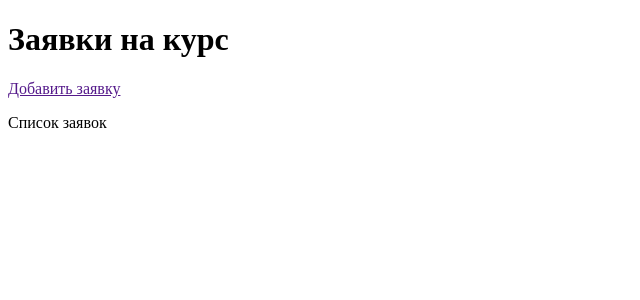
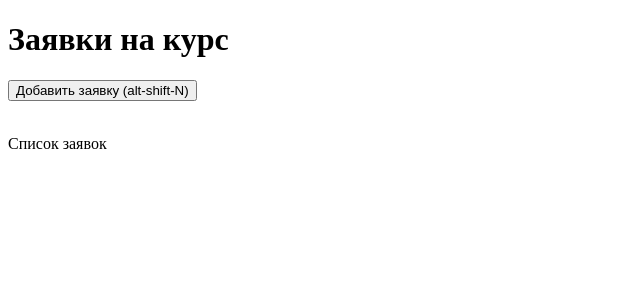
Before and after one commit to rehacomp-oit/rehacomp-learning, a Django app: template server/apps/learning_requests/templates/folder.html in a window 1280 px wide. Shown: the part 138-438 px from the top of the page, without its empty margins (0-640 px from the left). Run offline with Django 4.2, Linux system fonts and the light colour scheme; the template is opened without the code that fills it, so the values that code supplies are empty.

Commit message:
feat: Implement a keyboard shortcut to add a learning request
at the moment, the button to add learning request
opens the main page.

```diff
--- a/server/apps/learning_requests/templates/folder.html
+++ b/server/apps/learning_requests/templates/folder.html
@@ -4,8 +4,8 @@
 
 {% block main %}
   <h1>Заявки на курс</h1>
-  <a href="">Добавить заявку</a>
+  <button hx-get="{% url 'index' %}" hx-target="body" hx-trigger="click, keyup[altKey&&shiftKey&&key=='n'] from:body">Добавить заявку (alt-shift-N)</button>
 
-  <br>
+  <br> <br>
 <p>Список заявок</p>
 {% endblock %}
```
